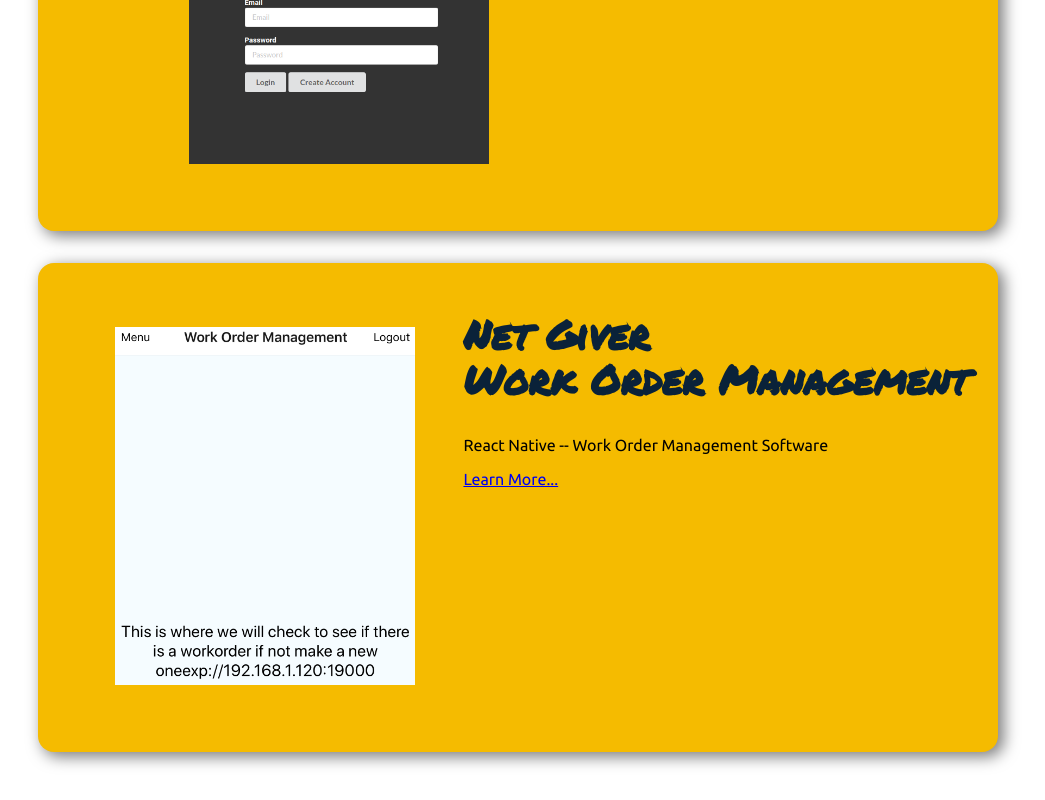
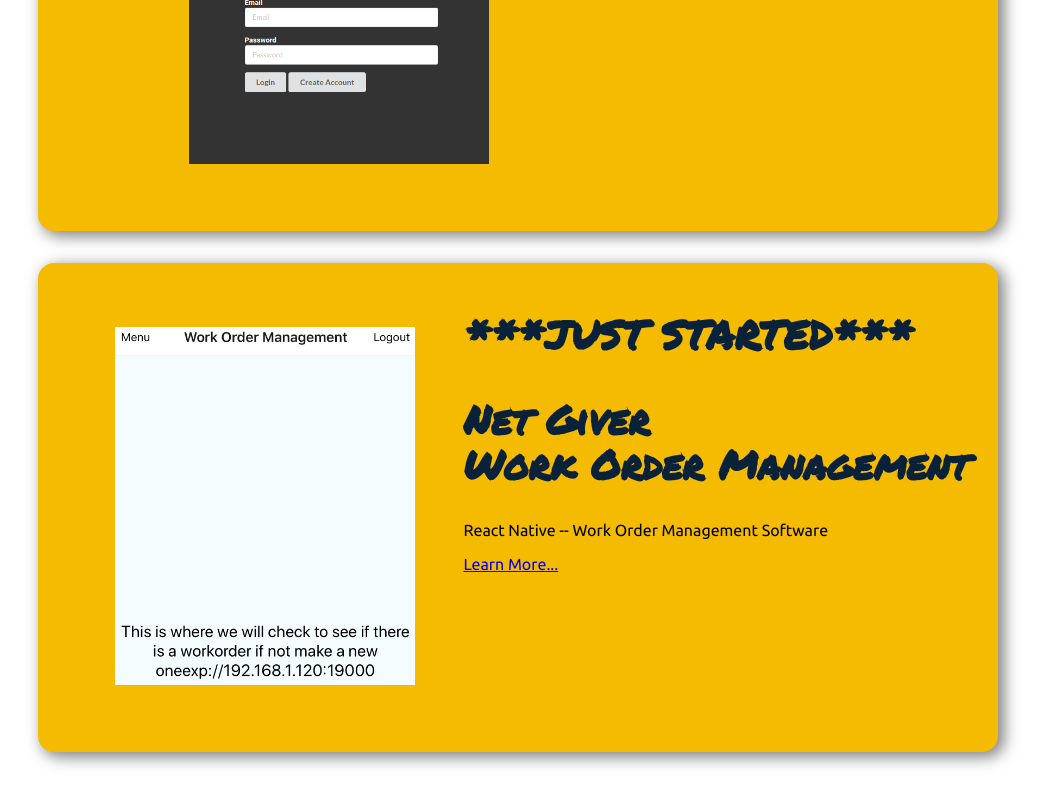
Before and after one commit to skyler2440/skyler-portfolio, a React (Create React App) app: page / in a window 1280 px wide. Shown: the part 1341-2141 px from the top of the page, without its empty margins (122-1167 px from the left). Built offline with nearby package versions, Linux system fonts and the light colour scheme; a web font is replaced by a local one.

Commit message:
working on image height

```diff
--- a/src/components/mainPages/Home.jsx
+++ b/src/components/mainPages/Home.jsx
@@ -115,6 +115,7 @@
                 <img src={ng} alt="Netgiver Example" className="proj3" />
               </div>
               <div className="projBoxRight">
+              <h1 className="projHeader header">***JUST STARTED***</h1>
                 <h1 className="projHeader header">Net Giver</h1>
                 <h1 className="projHeader1 header"> Work Order Management</h1>
 
--- a/src/components/sass/Projects.scss
+++ b/src/components/sass/Projects.scss
@@ -55,6 +55,7 @@
 }
     img{
         max-width:225px;
+        height: 225px;
         padding:1rem;
         margin:0 auto;
     }.projectBodyMain{
```
